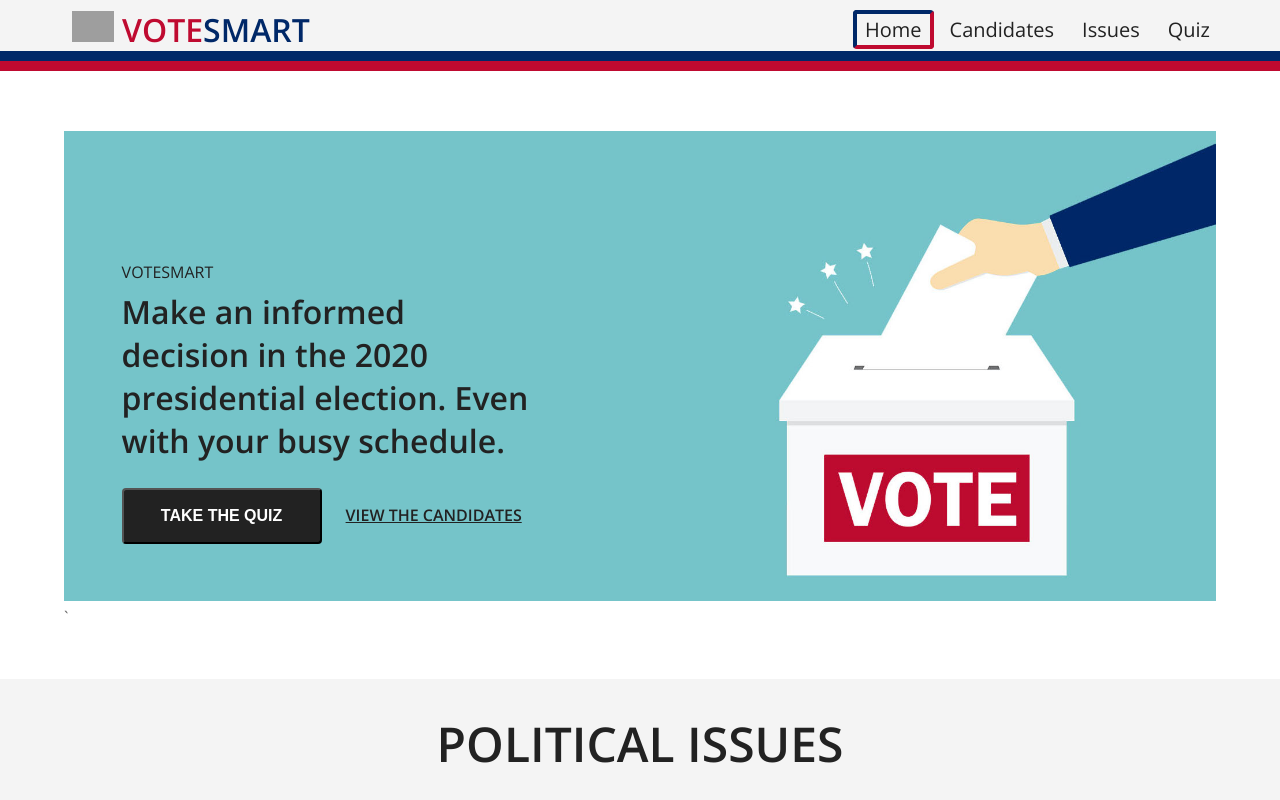
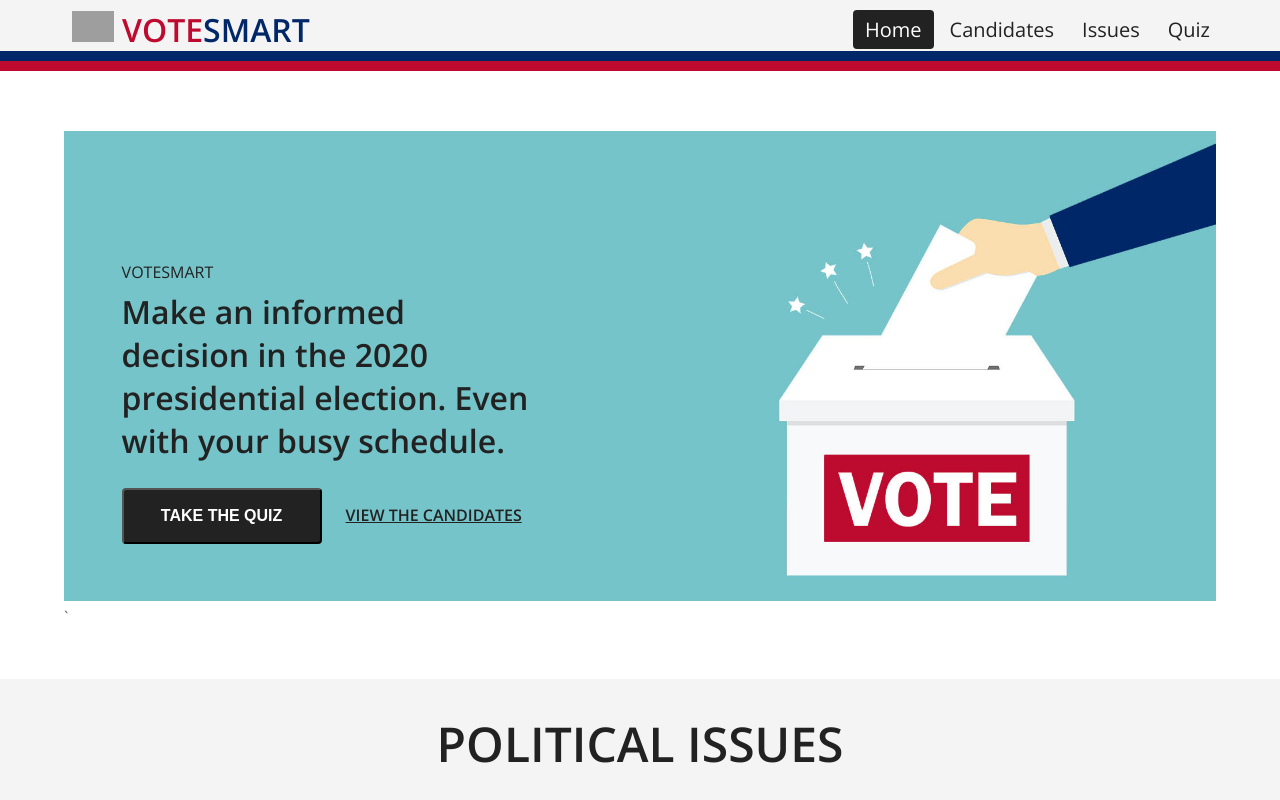
Before and after one commit to jeffting/vote-smart, a Vue app: page / in a window 1280 px wide. Shown: the top 800 px of the page. Built offline with nearby package versions, Linux system fonts and the light colour scheme; grey boxes are pictures that could not be loaded.

Commit message:
added to navbar

```diff
--- a/src/components/Navbar.vue
+++ b/src/components/Navbar.vue
@@ -62,9 +62,13 @@
     border: 4px solid transparent;
 }
 .tab-button:hover {
-    border-radius: 4px;
+  border-radius: 4px;
+  border: 4px solid;
+  border-color: #002868 #BF0A30 #BF0A30 #002868;
+
+    /* border-radius: 4px;
   border-style: solid;
-  border-color: #002868 #BF0A30 #BF0A30 #002868;
+  border-color: #002868 #BF0A30 #BF0A30 #002868; */
 }
 .full-navbar {
   border-bottom-style: solid;
@@ -79,9 +83,9 @@
   width: 42px;
 }
 .selected {
+  background-color: #222222;
+  color: white;
   border-radius: 4px;
-  border: 4px solid;
-  border-color: #002868 #BF0A30 #BF0A30 #002868;
 }
 .main-nav {
   padding: 8px 8px 0px 8px;
```
